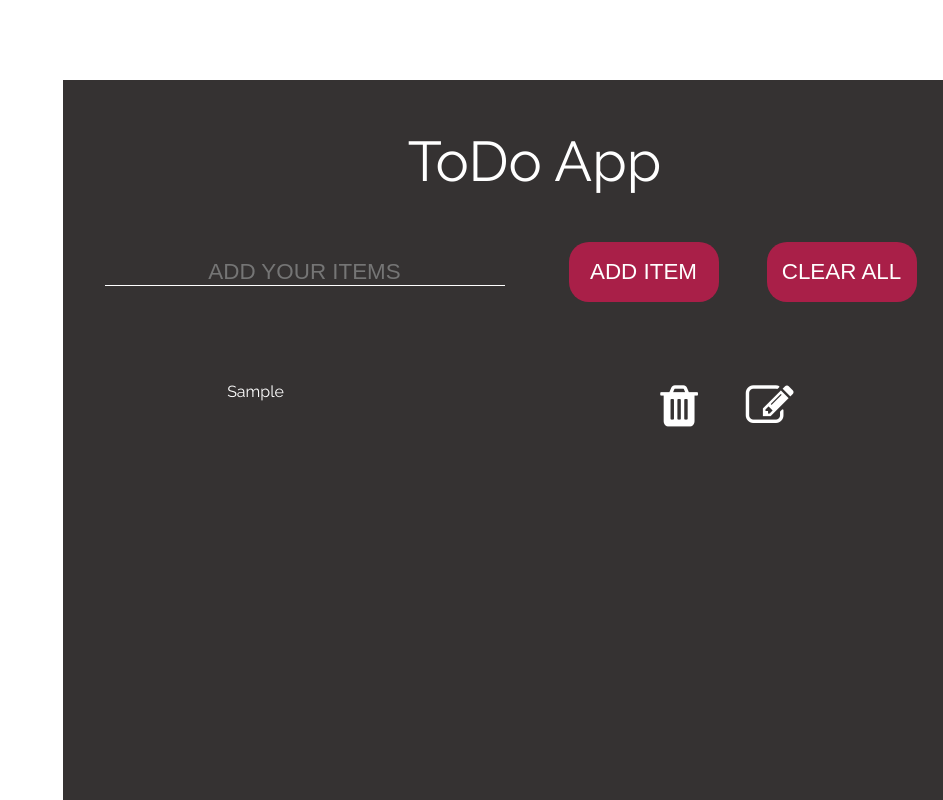
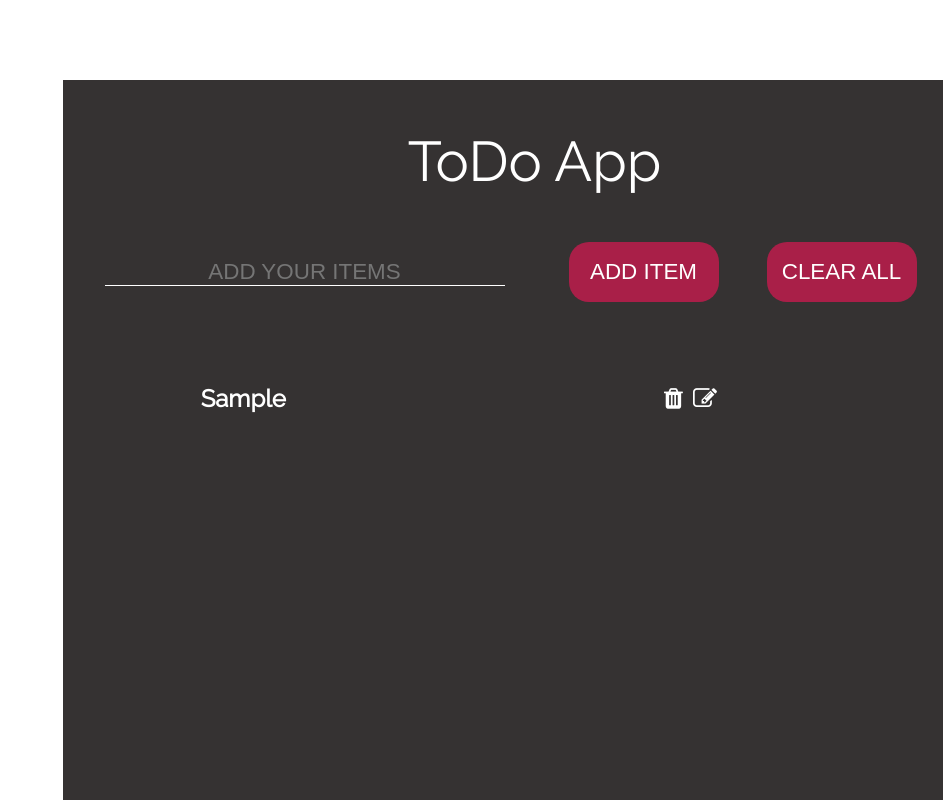
Before and after one commit to qubitsnepal/todo-app, a React (Create React App) app: page / in a window 1280 px wide. Both pictures are taken after typing "Sample" into the empty fields and a click on the button "ADD ITEM". Shown: the top 800 px of the page, without its empty margins (337-1280 px from the left). Built offline with nearby package versions, Linux system fonts and the light colour scheme.

Commit message:
Add table tag for better display

```diff
--- a/src/components/Task.js
+++ b/src/components/Task.js
@@ -7,8 +7,10 @@ const Task = ({ task }) => {
 
   return (
     <>
-      <div>{task.taskTitle}</div>
-      <IconWrapper>
+      <Table>
+        <tr>
+          <Column>{task.taskTitle}</Column>
+          <th>
             <Icon
               onClick={() => deleteItem(task.id)}
               className="fa fa-trash"
@@ -17,7 +19,9 @@ const Task = ({ task }) => {
               onClick={() => findItemById(task.id)}
               className="fa fa-edit"
             ></Icon>
-      </IconWrapper>
+          </th>
+        </tr>
+      </Table>
     </>
   );
 };
@@ -25,9 +29,17 @@ const Task = ({ task }) => {
 export default Task;
 const Icon = styled.i`
   color: white;
-  margin-right: 3rem;
-  font-size: 3rem;
+  padding-left: 10px;
+
+  font-size: 1.5rem;
 `;
-const IconWrapper = styled.div`
-  margin-left: 3rem;
+
+const Table = styled.table`
+  text-align: center;
+
+  width: 94%;
 `;
+const Column = styled.th`
+  width: 300px;
+  font-size: 1.5rem;
+`;
```
Lines whose indentation alone changed are shown as unchanged.
